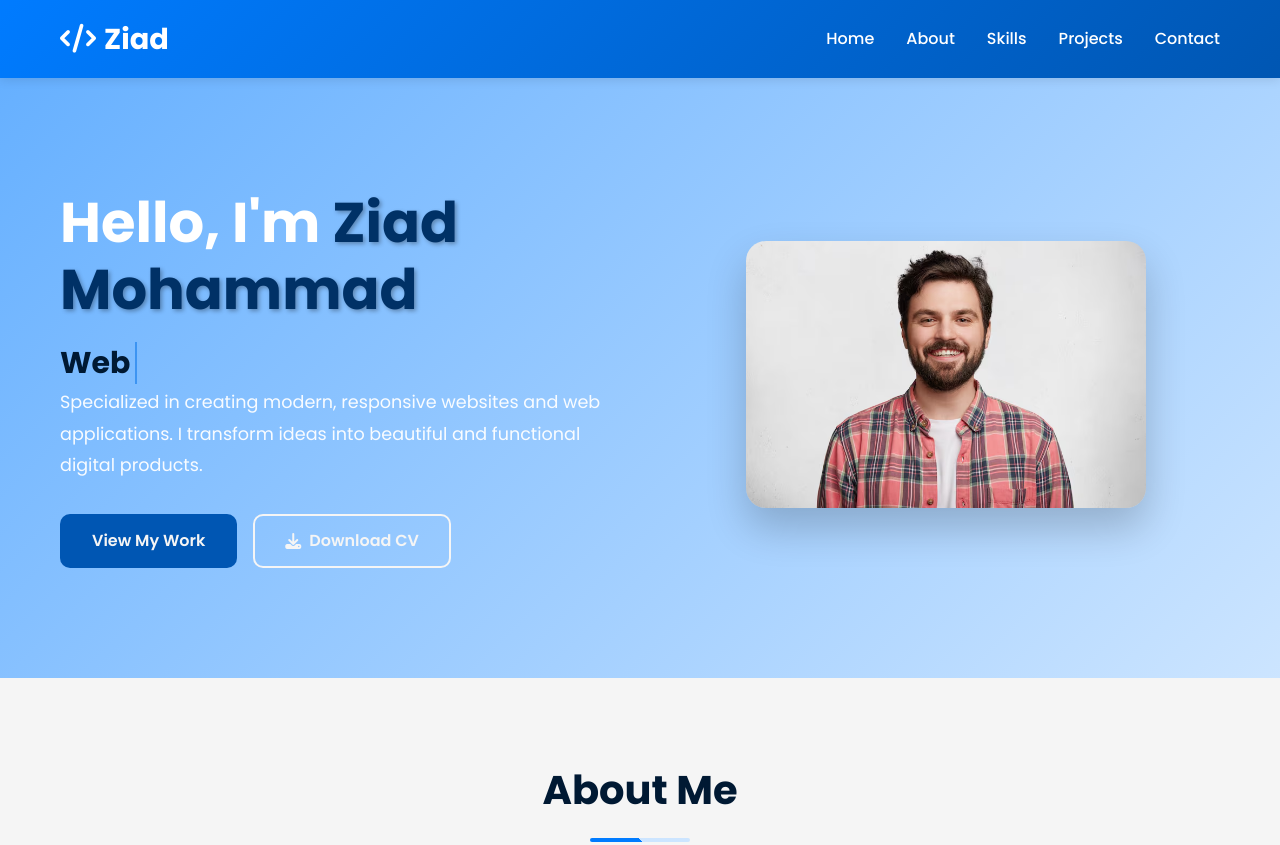
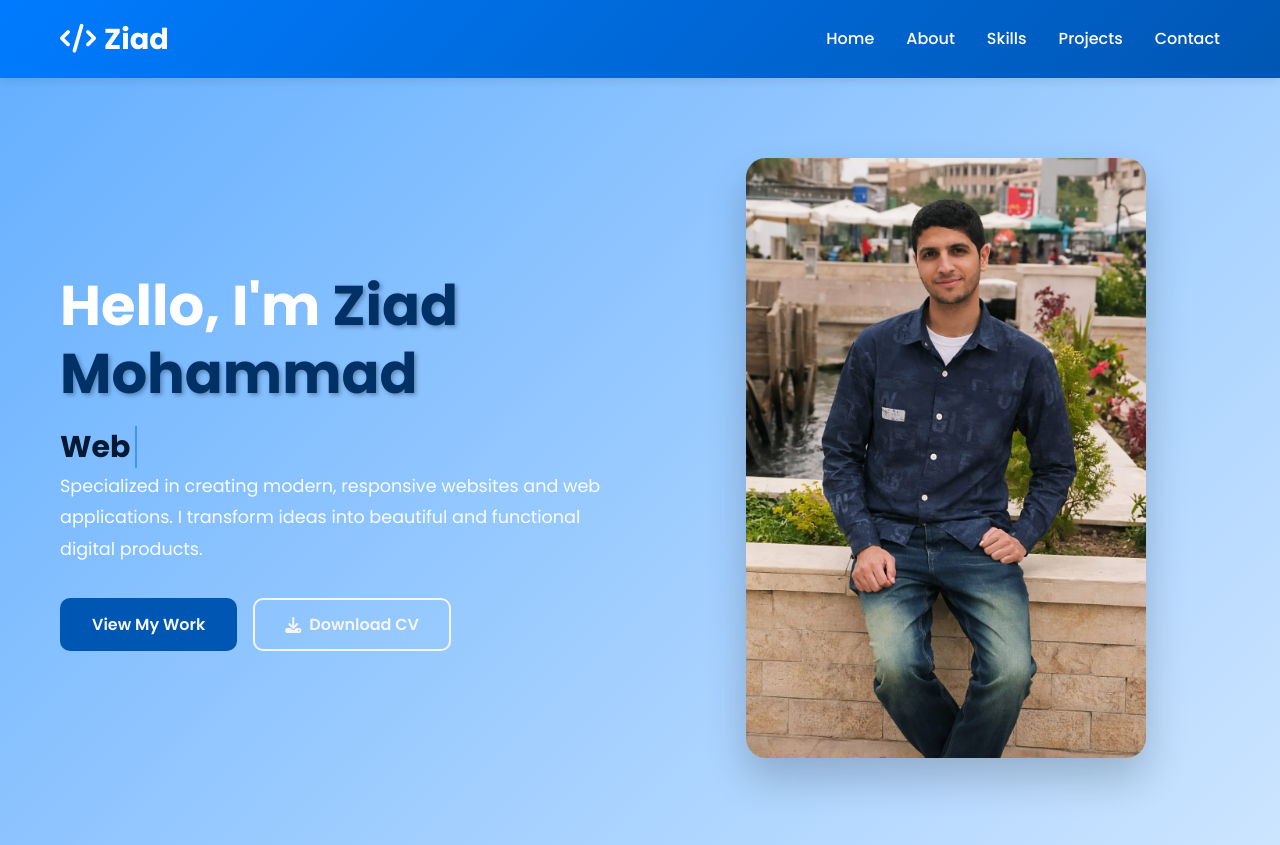
Before and after one commit to Ziad-zizo77/personal-portfolio, a plain HTML site: page index.html in a window 1280 px wide. Shown: the top 845 px of the page. Drawn offline with Linux system fonts and the light colour scheme.

Commit message:
change photo

```diff
--- a/index.html
+++ b/index.html
@@ -49,7 +49,7 @@
           </div>
         </div>
         <div class="hero-image">
-          <img src="./assets/images/hero-img.avif" alt="Ziad Mohammad" />
+          <img src="./assets/images/hero-img.jpeg" alt="person" />
         </div>
       </div>
     </section>
```
Also changed, not shown: assets/images/hero-img.avif (deleted), assets/images/hero-img.jpeg (added), 1 other file.
